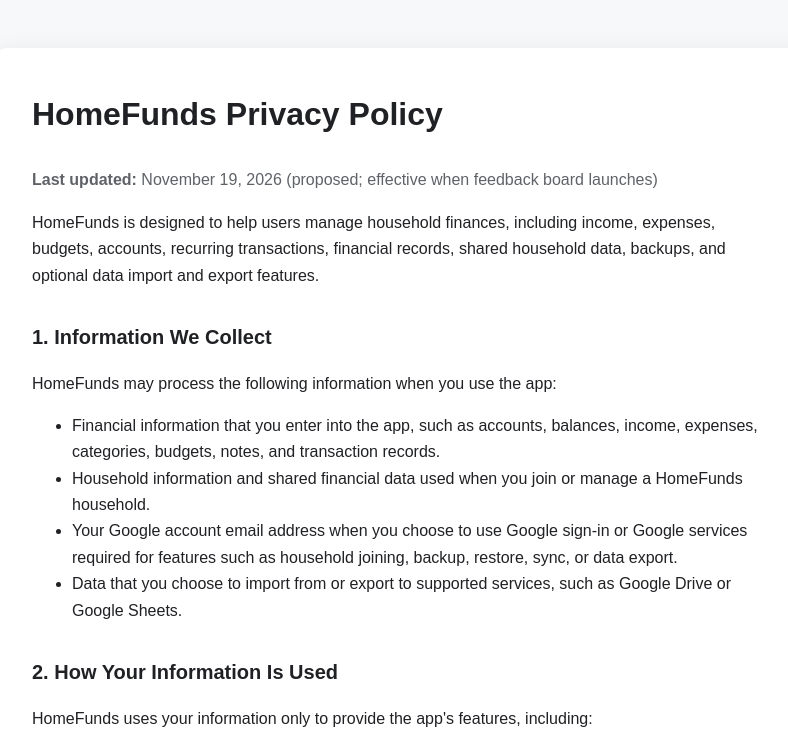
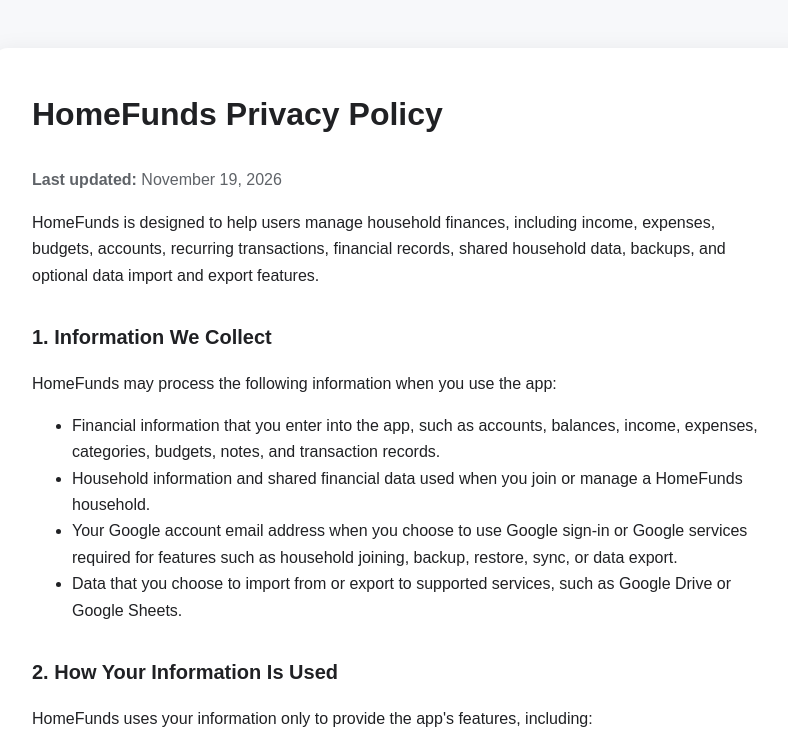
Before and after one commit to signiswellfire-cmd/homefunds-privacy-policy, a plain HTML site: page index.html in a window 1280 px wide. Shown: the top 745 px of the page, without its empty margins (238-1026 px from the left). Drawn offline with Linux system fonts and the light colour scheme.

Commit message:
docs: finalize privacy policy effective date for community feedback launch

```diff
--- a/index.html
+++ b/index.html
@@ -22,7 +22,7 @@
   <main>
     <article>
       <h1>HomeFunds Privacy Policy</h1>
-      <p class="updated"><strong>Last updated:</strong> November 19, 2026 (proposed; effective when feedback board launches)</p>
+      <p class="updated"><strong>Last updated:</strong> November 19, 2026</p>
 
       <p>HomeFunds is designed to help users manage household finances, including income, expenses, budgets, accounts, recurring transactions, financial records, shared household data, backups, and optional data import and export features.</p>
 
```
